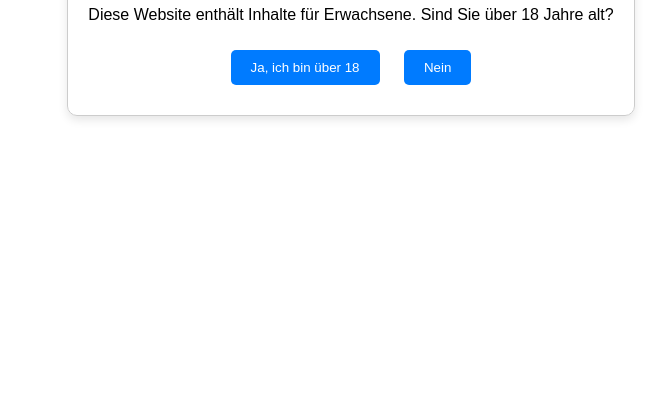
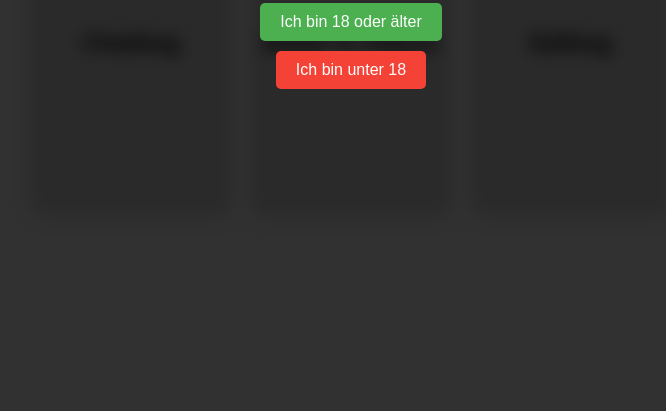
Before and after one commit to nathanb177/voluptas, a plain HTML site: page index.html in a window 1280 px wide. Shown: the part 389-800 px from the top of the page, without its empty margins (289-955 px from the left). Drawn offline with Linux system fonts and the light colour scheme.

Commit message:
Update index.html

```diff
--- a/index.html
+++ b/index.html
@@ -3,104 +3,153 @@
 <head>
     <meta charset="UTF-8">
     <meta name="viewport" content="width=device-width, initial-scale=1.0">
-    <title>Altersverifikation</title>
+    <title>Age Verification and Mainpage</title>
     <link rel="stylesheet" href="styles.css">
     <style>
         body {
             font-family: Arial, sans-serif;
             margin: 0;
             padding: 0;
+            background-color: #f4f4f4;
             height: 100vh;
-            overflow: hidden;
             display: flex;
             justify-content: center;
             align-items: center;
-            background: url('mainpage-background.jpg') no-repeat center center fixed;
-            background-size: cover;
+            overflow: hidden;
         }
 
-        .blur {
-            backdrop-filter: blur(10px);
-            -webkit-backdrop-filter: blur(10px);
+        #age-verification {
+            position: absolute;
+            top: 0;
+            left: 0;
+            width: 100%;
+            height: 100%;
+            background: rgba(0, 0, 0, 0.8);
+            color: white;
+            display: flex;
+            flex-direction: column;
+            justify-content: center;
+            align-items: center;
+            z-index: 10;
         }
 
-        .hidden {
-            display: none;
+        #age-verification h1 {
+            font-size: 28px;
+            margin-bottom: 20px;
         }
 
-        .verification, .content {
-            text-align: center;
-            padding: 20px;
-            background: rgba(255, 255, 255, 0.8);
-            border: 1px solid #ccc;
-            border-radius: 10px;
-            box-shadow: 0 4px 10px rgba(0, 0, 0, 0.1);
+        #age-verification button {
+            padding: 10px 20px;
+            margin: 5px;
+            font-size: 16px;
+            cursor: pointer;
+            border: none;
+            border-radius: 5px;
         }
 
-        button {
-            margin: 10px;
-            padding: 10px 20px;
-            background-color: #007bff;
+        #age-verification .confirm {
+            background-color: #4CAF50;
             color: white;
-            border: none;
-            border-radius: 5px;
-            cursor: pointer;
         }
 
-        button:hover {
-            background-color: #0056b3;
+        #age-verification .deny {
+            background-color: #f44336;
+            color: white;
         }
 
-        .categories a {
-            display: block;
-            margin: 10px 0;
-            padding: 10px;
-            text-decoration: none;
-            color: #007bff;
-            border: 1px solid #007bff;
-            border-radius: 5px;
-            transition: all 0.3s;
+        .blurred {
+            filter: blur(8px);
+            pointer-events: none;
         }
 
-        .categories a:hover {
-            background-color: #007bff;
-            color: white;
+        .categories {
+            display: flex;
+            gap: 20px;
+        }
+
+        .category {
+            background-color: #d3d3d3;
+            width: 200px;
+            height: 300px;
+            border-radius: 15px;
+            display: flex;
+            flex-direction: column;
+            justify-content: center;
+            align-items: center;
+            text-align: center;
+            box-shadow: 0 4px 10px rgba(0, 0, 0, 0.1);
+            cursor: pointer;
+            transition: all 0.3s ease-in-out;
+        }
+
+        .category:hover {
+            background-color: #a9a9a9;
+        }
+
+        .category h2 {
+            margin: 0;
+            color: #000;
+            transition: color 0.3s ease-in-out;
+        }
+
+        .category:hover h2 {
+            color: #f4f4f4;
+        }
+
+        .category p {
+            margin: 10px 0 0;
+            color: transparent;
+            font-size: 14px;
+            transition: color 0.3s ease-in-out;
+        }
+
+        .category:hover p {
+            color: #d3d3d3;
+        }
+
+        h1 {
+            font-size: 36px;
+            margin-bottom: 40px;
         }
     </style>
 </head>
 <body>
-    <div class="verification blur">
-        <h1>Altersverifikation</h1>
-        <p>Diese Website enthält Inhalte für Erwachsene. Sind Sie über 18 Jahre alt?</p>
-        <button id="yesButton">Ja, ich bin über 18</button>
-        <button id="noButton">Nein</button>
+    <div id="age-verification">
+        <h1>Bitte bestätigen Sie Ihr Alter</h1>
+        <button class="confirm" onclick="verifyAge(true)">Ich bin 18 oder älter</button>
+        <button class="deny" onclick="verifyAge(false)">Ich bin unter 18</button>
     </div>
 
-    <div class="content hidden">
+    <div id="main-content" class="blurred">
         <h1>Willkommen auf meiner Website</h1>
         <div class="categories">
-            <a href="#chatting">Chatting</a>
-            <a href="#bilder">Bilder & Videos</a>
-            <a href="#editing">Editing</a>
+            <div class="category">
+                <h2>Chatting</h2>
+                <p>Chatte und erhalte Fotos von anderen Personen.</p>
+            </div>
+            <div class="category">
+                <h2>Bilder & Videos</h2>
+                <p>Teile und entdecke spannende Medieninhalte.</p>
+            </div>
+            <div class="category">
+                <h2>Editing</h2>
+                <p>Bearbeite und optimiere deine Inhalte kreativ.</p>
+            </div>
         </div>
     </div>
 
     <script>
-        const yesButton = document.getElementById('yesButton');
-        const noButton = document.getElementById('noButton');
-        const verificationDiv = document.querySelector('.verification');
-        const contentDiv = document.querySelector('.content');
+        function verifyAge(isAdult) {
+            const ageVerification = document.getElementById('age-verification');
+            const mainContent = document.getElementById('main-content');
 
-        yesButton.addEventListener('click', () => {
-            verificationDiv.classList.add('hidden');
-            contentDiv.classList.remove('hidden');
-            document.body.style.overflow = 'auto';
-        });
-
-        noButton.addEventListener('click', () => {
-            alert('Sie können diese Website nicht betreten.');
-            window.location.href = 'https://www.google.com';
-        });
+            if (isAdult) {
+                ageVerification.style.display = 'none';
+                mainContent.classList.remove('blurred');
+            } else {
+                alert('Sie sind zu jung, um diese Seite zu betreten.');
+            }
+        }
     </script>
 </body>
 </html>
```
